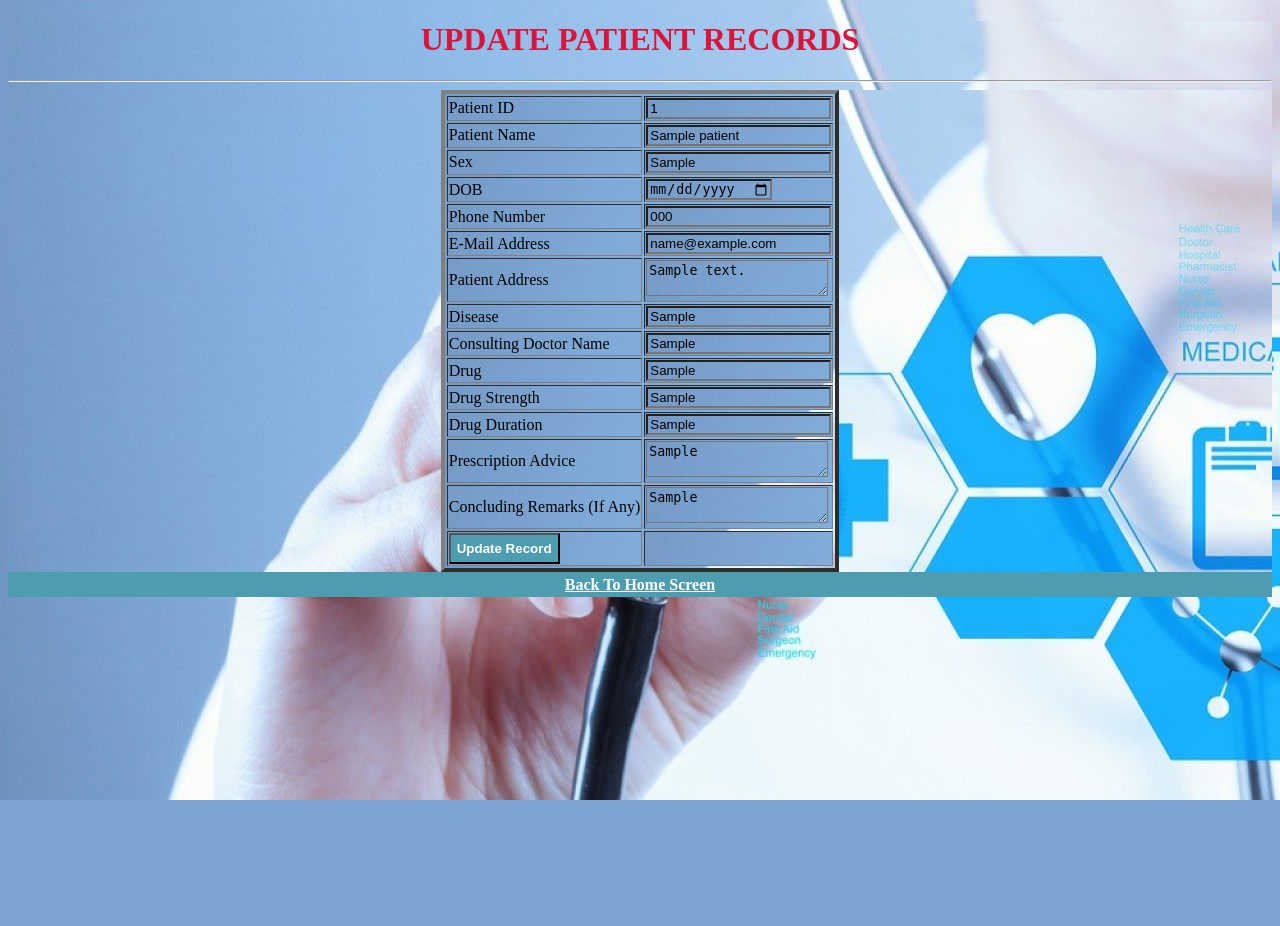
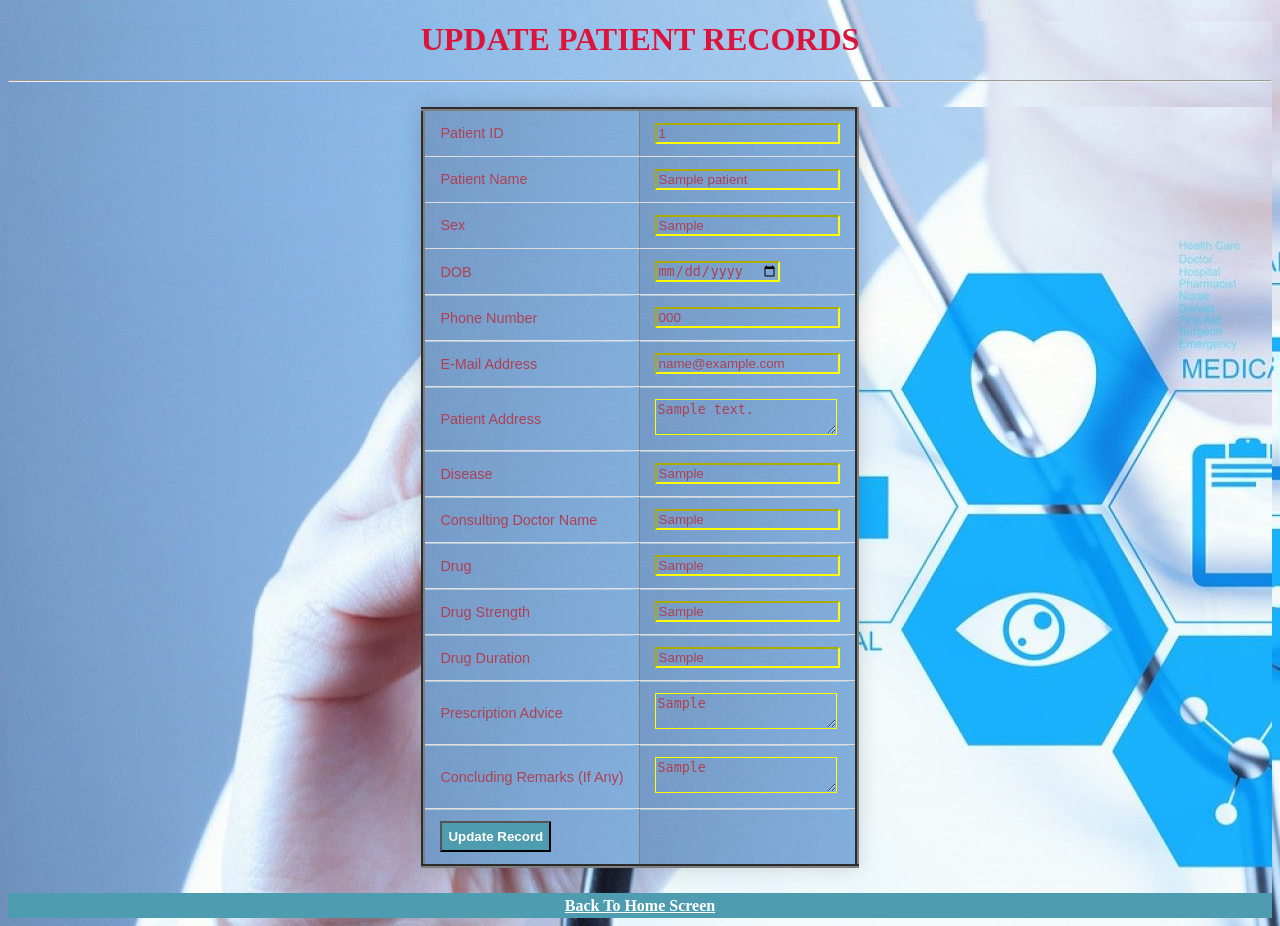
Before and after one commit to arjuns007/CapstoneCRUD_HealthcarePrescription, a Django app: page /Edit/1 in a window 1280 px wide. Before the commit the page ends 800 px from the top, so only its background shows below. Run offline with Django 3.2, Linux system fonts and the light colour scheme; tables that the repository leaves empty hold one stand-in row (values such as "Sample post").

Commit message:
Styling completed

```diff
--- a/HealthcareCRUD/HealthcareCRUD/static/css/style.css
+++ b/HealthcareCRUD/HealthcareCRUD/static/css/style.css
@@ -29,3 +29,40 @@ a {
     font-weight: bold;
     line-height: 25px;
 }
+.styled-table {
+    border-collapse: collapse;
+    margin: 25px 0;
+    font-size: 0.9em;
+    font-family: sans-serif;
+    min-width: 400px;
+    box-shadow: 0 0 20px rgba(0, 0, 0, 0.15);
+    color:rgb(175, 64, 83);
+}
+.styled-table thead tr {
+    background-color: #009879;
+    color: #ffffff;
+    text-align: left;
+}
+.styled-table th,
+.styled-table td {
+    padding: 12px 15px;
+}
+.styled-table tbody tr {
+    border-bottom: 1px solid #dddddd;
+}
+
+.styled-table tbody tr:nth-of-type(even) {
+    background-color: #f3f3f3;
+}
+
+.styled-table tbody tr:last-of-type {
+    border-bottom: 2px solid #009879;
+}
+.styled-table tbody tr.active-row {
+    font-weight: bold;
+    color: #009879;
+}
+.input{
+    color:rgb(175, 64, 83);
+    border-color:yellow;
+}
--- a/HealthcareCRUD/HealthcareCRUD/templates/Edit.html
+++ b/HealthcareCRUD/HealthcareCRUD/templates/Edit.html
@@ -18,66 +18,66 @@
         <form method="POST" action="/Update/{{PatModel.id}}">
 
             {%csrf_token%}
-            <table border="4">
+            <table border="4" class="styled-table">
                 <tr>
                     <td>Patient ID</td>
-                    <td><input type="text" name="id" value="{{PatModel.id}}" readonly></td>
+                    <td><input type="text" name="id" value="{{PatModel.id}}" class="input" readonly></td>
 
                 </tr>
                 <tr>
                     <td>Patient Name</td>
-                    <td><input type="text" name="patientname" value="{{PatModel.patientname}}"></td>
+                    <td><input type="text" name="patientname" value="{{PatModel.patientname}}" class="input"></td>
 
                 </tr>
                 <tr>
                     <td>Sex</td>
-                    <td><input type="text" name="sex" value="{{PatModel.sex}}"></td>
+                    <td><input type="text" name="sex" value="{{PatModel.sex}}" class="input"></td>
 
                 </tr>
                 <tr>
                     <td>DOB</td>
-                    <td><input type="date" name="dob" value="{{PatModel.dob}}"></td>
+                    <td><input type="date" name="dob" value="{{PatModel.dob}}" class="input"></td>
                 </tr>
                 </tr>
                 <tr>
                     <td>Phone Number</td>
-                    <td><input type="number" name="phone" value="{{PatModel.phone}}"></td>
+                    <td><input type="number" name="phone" value="{{PatModel.phone}}" class="input"></td>
                 </tr>
                 <tr>
                     <td>E-Mail Address</td>
-                    <td><input type="text" name="email" value="{{PatModel.email}}"></td>
+                    <td><input type="text" name="email" value="{{PatModel.email}}" class="input"></td>
                 </tr>
                 <tr>
                     <td>Patient Address</td>
-                    <td><textarea name="address">{{PatModel.address}}</textarea></td>
+                    <td><textarea name="address" class="input">{{PatModel.address}}</textarea></td>
                 </tr>
                 <tr>
                     <td>Disease</td>
-                    <td><input type="text" name="disease" value="{{PatModel.disease}}"></td>
+                    <td><input type="text" name="disease" value="{{PatModel.disease}}" class="input"></td>
                 </tr>
                 <tr>
                     <td>Consulting Doctor Name</td>
-                    <td><input type="text" name="doctor" value="{{PatModel.doctor}}"></td>
+                    <td><input type="text" name="doctor" value="{{PatModel.doctor}}" class="input"></td>
                 </tr>
                 <tr>
                     <td>Drug</td>
-                    <td><input type="text" name="drug" value="{{PatModel.drug}}"></td>
+                    <td><input type="text" name="drug" value="{{PatModel.drug}}" class="input"></td>
                 </tr>
                 <tr>
                     <td>Drug Strength</td>
-                    <td><input type="text" name="drugstrength" value="{{PatModel.drugstrength}}"></td>
+                    <td><input type="text" name="drugstrength" value="{{PatModel.drugstrength}}" class="input"></td>
                 </tr>
                 <tr>
                     <td>Drug Duration</td>
-                    <td><input type="text" name="drugduration" value="{{PatModel.drugduration}}"></td>
+                    <td><input type="text" name="drugduration" value="{{PatModel.drugduration}}" class="input"></td>
                 </tr>
                 <tr>
                     <td>Prescription Advice</td>
-                    <td><textarea name="prescriptionadvice">{{PatModel.prescriptionadvice}}</textarea></td>
+                    <td><textarea name="prescriptionadvice" class="input">{{PatModel.prescriptionadvice}}</textarea></td>
                 </tr>
                 <tr>
                     <td>Concluding Remarks (If Any)</td>
-                    <td><textarea name="remarks">{{PatModel.remarks}}</textarea></td>
+                    <td><textarea name="remarks" class="input">{{PatModel.remarks}}</textarea></td>
                 </tr>
 
                 <tr>
--- a/HealthcareCRUD/HealthcareCRUD/templates/index.html
+++ b/HealthcareCRUD/HealthcareCRUD/templates/index.html
@@ -17,7 +17,7 @@
         <h3>Developed By- ARJUN SETH </h3>
         <hr>
         <a href="{% url 'Insertpat'%}">Insert New Patient Details</a>
-        <table border="4">
+        <table border="4" class="styled-table">
             <tr>
                 <th>Patient ID</th>
                 <th>Patient Name</th>
```
Also changed, not shown: HealthcareCRUD/HealthcareCRUD/templates/insert.html (+16 -16 lines).
